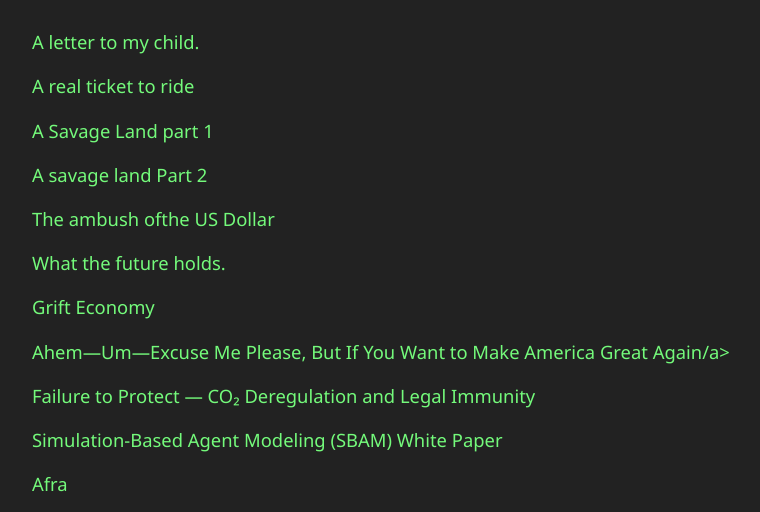
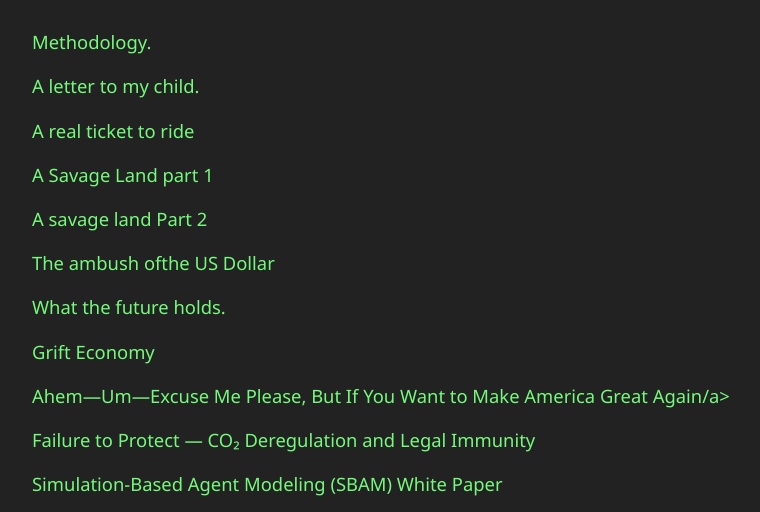
Before and after one commit to MrDahut/Writtings, a plain HTML site: page index.html in a window 1280 px wide. Shown: the part 258-770 px from the top of the page, without its empty margins (258-1018 px from the left). Drawn offline with Linux system fonts and the light colour scheme.

Commit message:
Update index.html

```diff
--- a/index.html
+++ b/index.html
@@ -30,6 +30,7 @@
       <span class="file-note">Click to read each article. All works © Shiloh Morse.</span>
     </p>
     <ul>
+      <li><a href="Methiod.html">Methodology.</a></li>
 <li><a href="Lesson.html">A letter to my child.</a></li>
 <li><a href="newsom_colbert_axis.html">A real ticket to ride</a></li>
 <li><a href="Savage_inheritance_cited.html">A Savage Land part 1</a></li>
```
